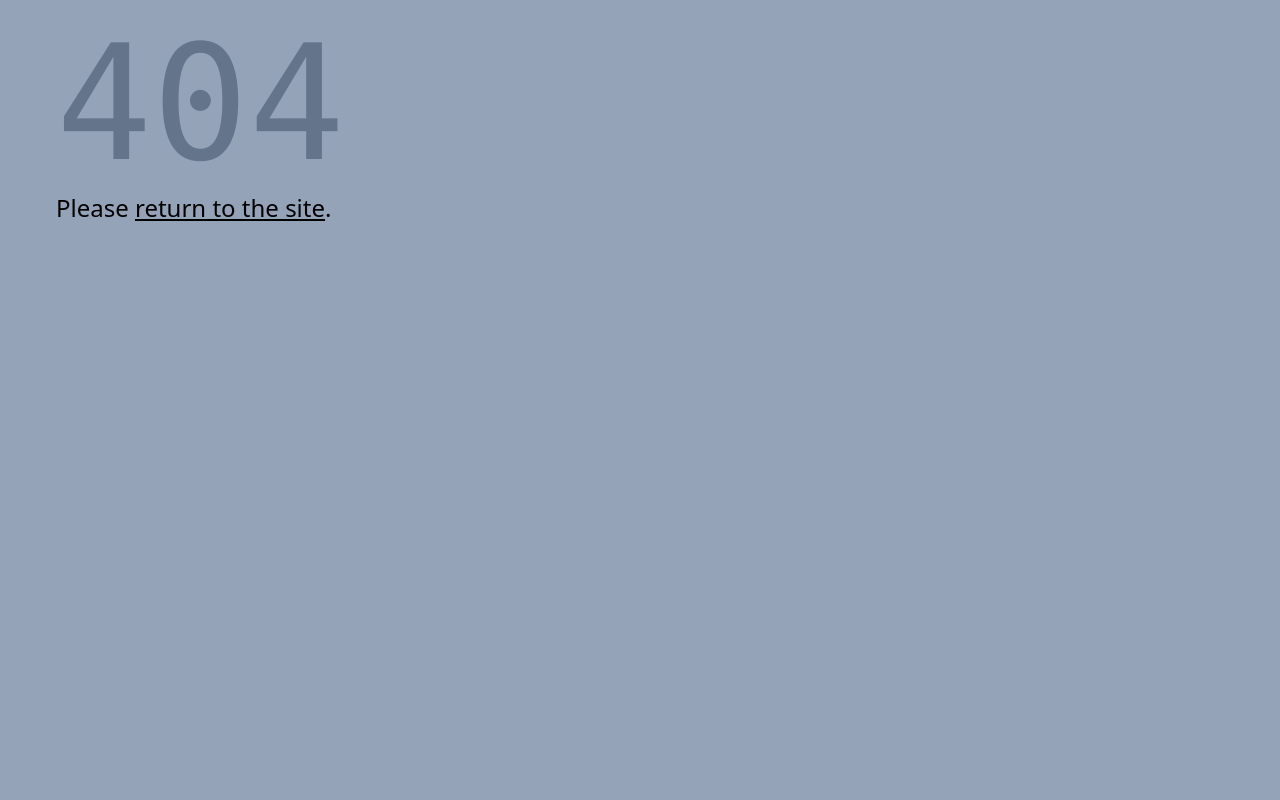
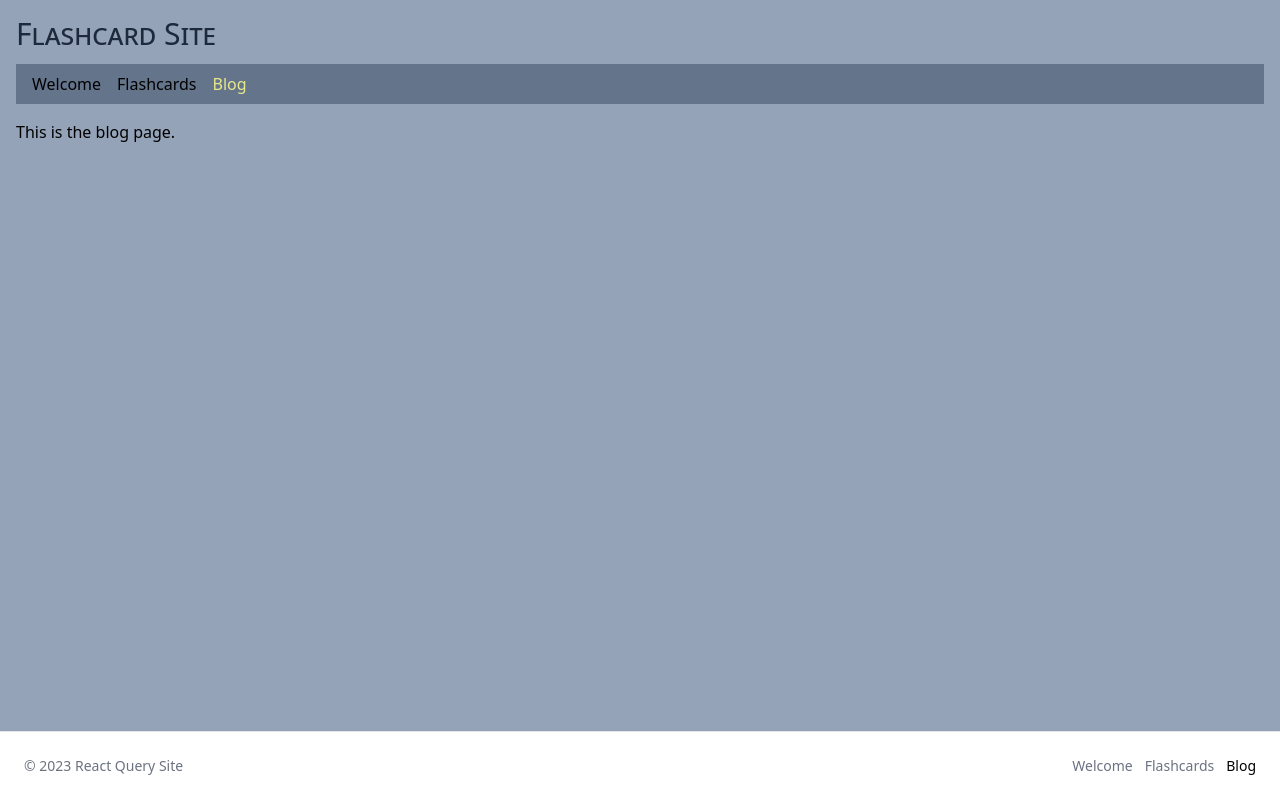
Before and after one commit to edwardtanguay/et412-react-query-flashcard-site, a React (Vite) app: page /blog in a window 1280 px wide. Before the commit this address had no page. Built offline with nearby package versions, Linux system fonts and the light colour scheme.

Commit message:
blog page in

```diff
--- a/src/AppRouter.tsx
+++ b/src/AppRouter.tsx
@@ -1,6 +1,6 @@
 import App from "./App.tsx";
 import { PageWelcome } from "./pages/PageWelcome.tsx";
-import { PageAbout } from "./pages/PageAbout.tsx";
+import { PageBlog } from "./pages/PageBlog.tsx";
 import { Page404 } from "./pages/Page404.tsx";
 import { PageFlashcards } from "./pages/PageFlashcards.tsx";
 import { Navigate, createBrowserRouter } from "react-router-dom";
@@ -20,8 +20,8 @@ export const router = createBrowserRouter([
 				element: <PageFlashcards />,
 			},
 			{
-				path: "about",
-				element: <PageAbout />,
+				path: "blog",
+				element: <PageBlog />,
 			},
 			{
 				path: "/",
--- a/src/components/Footer.tsx
+++ b/src/components/Footer.tsx
@@ -15,7 +15,7 @@ export const Footer = () => {
 						<NavLink to="/flashcards">Flashcards</NavLink>
 					</li>
 					<li>
-						<NavLink to="/about">About</NavLink>
+						<NavLink to="/blog">Blog</NavLink>
 					</li>
 				</ul>
 			</nav>
--- a/src/components/Nav.tsx
+++ b/src/components/Nav.tsx
@@ -5,7 +5,7 @@ export const Nav = () => {
 		<ul className="flex gap-4 bg-slate-500 px-4 py-2 content">
 			<li><NavLink to="/welcome">Welcome</NavLink></li>
 			<li><NavLink to="/flashcards">Flashcards</NavLink></li>
-			<li><NavLink to="/about">About</NavLink></li>
+			<li><NavLink to="/blog">Blog</NavLink></li>
 		</ul>
 	</nav>;
 };
--- a/src/pages/PageAbout.tsx
+++ /dev/null
@@ -1,5 +0,0 @@
-export const PageAbout = () => {
-	return (
-		<p>This is the about page.</p>
-	)
-}
--- /dev/null
+++ b/src/pages/PageBlog.tsx
@@ -0,0 +1,5 @@
+export const PageBlog = () => {
+	return (
+		<p>This is the blog page.</p>
+	)
+}
--- a/src/pages/PageFlashcards.tsx
+++ b/src/pages/PageFlashcards.tsx
@@ -8,7 +8,7 @@ const queryClient = new QueryClient();
 export const PageFlashcards = () => {
 	const flashcardsQuery = useQuery<IFlashcard[]>({
 		queryKey: ["flashcards"],
-		queryFn: () => wait(2000).then(() => getFlashcards()),
+		queryFn: () => wait(0).then(() => getFlashcards()),
 	});
 
 	const newFlashcardMutation = useMutation({
```
Also changed, not shown: dev/notes.txt.
